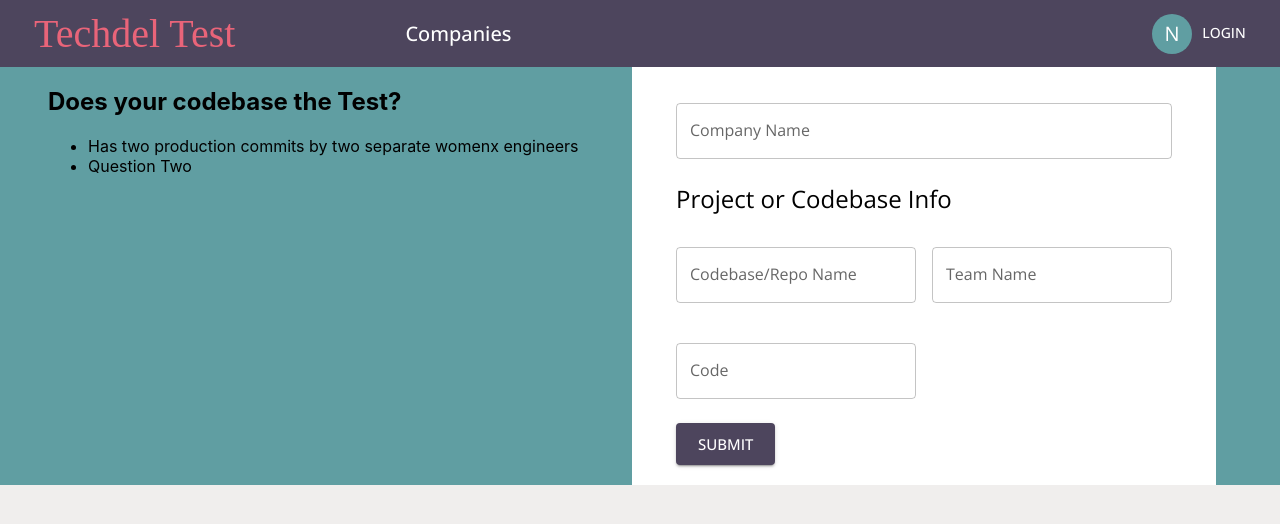
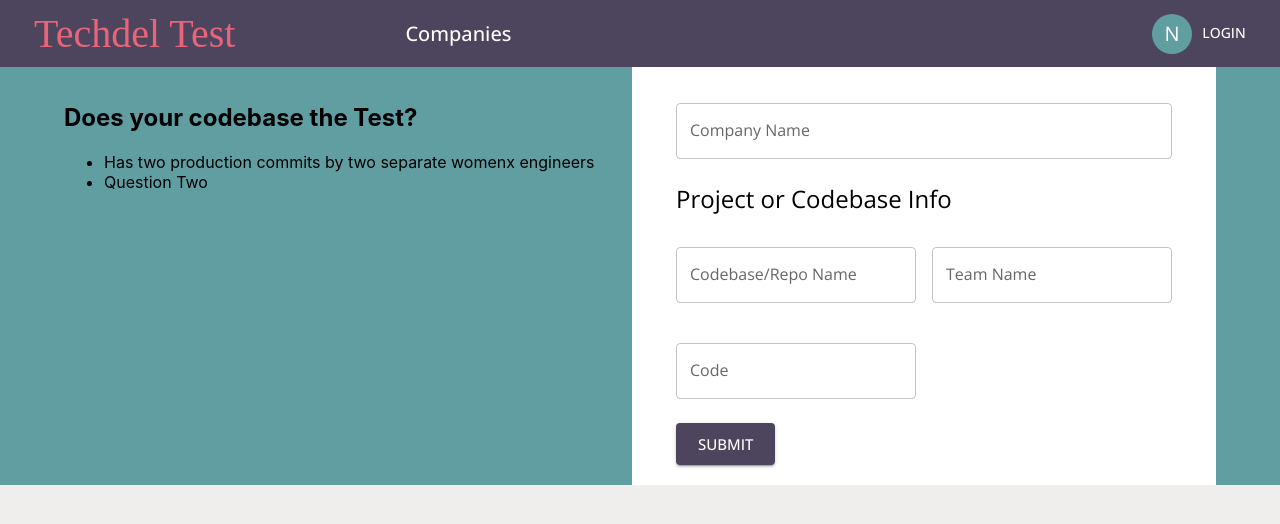
Before and after one commit to emmitelimaa/techdel, a React (Create React App) app in the folder client/: page / in a window 1280 px wide. Shown: the top 524 px of the page. Built offline with nearby package versions, Linux system fonts and the light colour scheme; no server answers; a web font is replaced by a local one.

Commit message:
Fixing react error

```diff
--- a/client/src/components/HomeView.js
+++ b/client/src/components/HomeView.js
@@ -11,7 +11,7 @@ export default function HomeView(props) {
       <section className="women">
         <Container>
           <Grid container spacing={2}>
-            <Grid sm={6}>
+            <Grid sm={6} item>
               <h2>Does your codebase the Test?</h2>
               <ul>
                 <li>
@@ -20,7 +20,7 @@ export default function HomeView(props) {
                 <li>Question Two</li>
               </ul>
             </Grid>
-            <Grid sm={6} style={{ background: "#fff", padding: 20 }}>
+            <Grid item sm={6} style={{ background: "#fff", padding: 20 }}>
               <AddCompanyForm addCompany={props.addCompany} />
             </Grid>
           </Grid>
```
